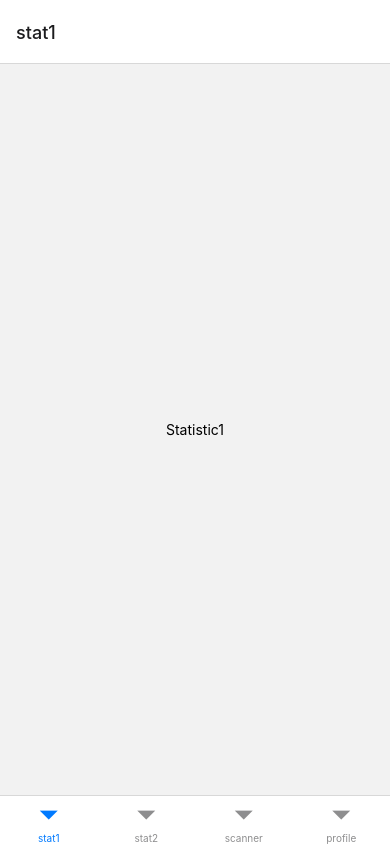
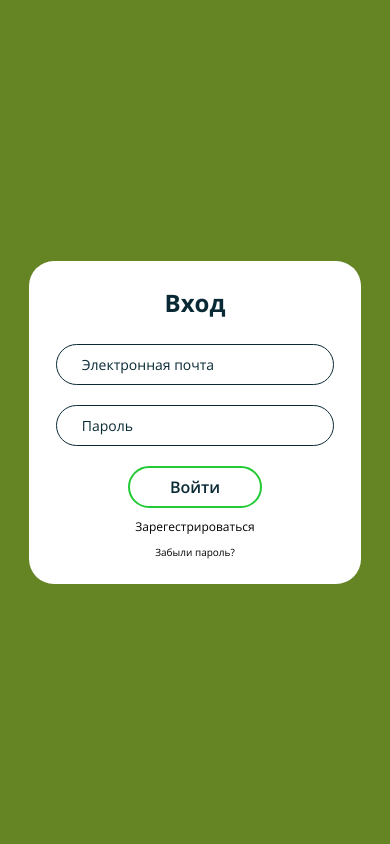
Before and after one commit to weuizx/RosatomApp, a React Native app: screen /Login in a window 390 px wide. Built offline with nearby package versions, Linux system fonts and the light colour scheme.

Commit message:
Поправил отступы

```diff
--- a/App.js
+++ b/App.js
@@ -20,10 +20,9 @@ export default function App() {
 
   if(font) {
     return (
-      <MainContainer/>
-      // <View style={styles.container}>
-      //   <MainStack/>
-      // </View>
+      <View style={styles.container}>
+        <MainStack/>
+      </View>
     );
   } else {
     return(
--- a/components/login.js
+++ b/components/login.js
@@ -12,7 +12,7 @@ import {
 export default function Login({navigation}) {
 
   const loadSceneApp = () => {
-    //navigation.navigate('SplashScreen');
+    //navigation.navigate('MainContainer');
   }
   const loadSceneRegister = () => {
     navigation.navigate('Register');
--- a/navigation/mainContainer.js
+++ b/navigation/mainContainer.js
@@ -20,8 +20,6 @@ export default function MainContainer() {
   return(
     <NavigationContainer>
       <Tab.Navigator>
-
-
         <Tab.Screen name = {stat1Name} component = {Statistic1}  //options = {{
           //     tabBarIcon : ({focused}) => (
           //         <View style = {{alignItems : 'center', justifyContent : 'center'}}>
@@ -63,7 +61,6 @@ export default function MainContainer() {
                 //  }}
         />
 
-
       </Tab.Navigator>
     </NavigationContainer>
   );
```
Lines whose indentation alone changed are shown as unchanged.
